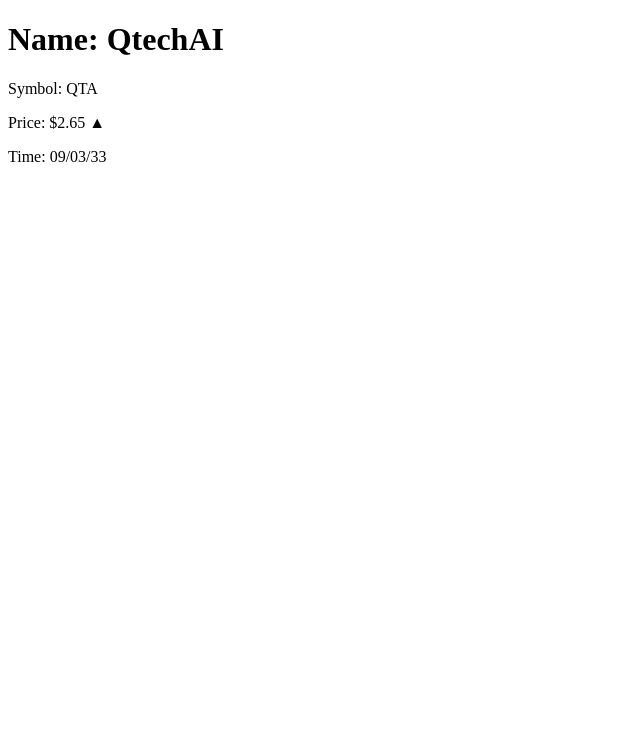
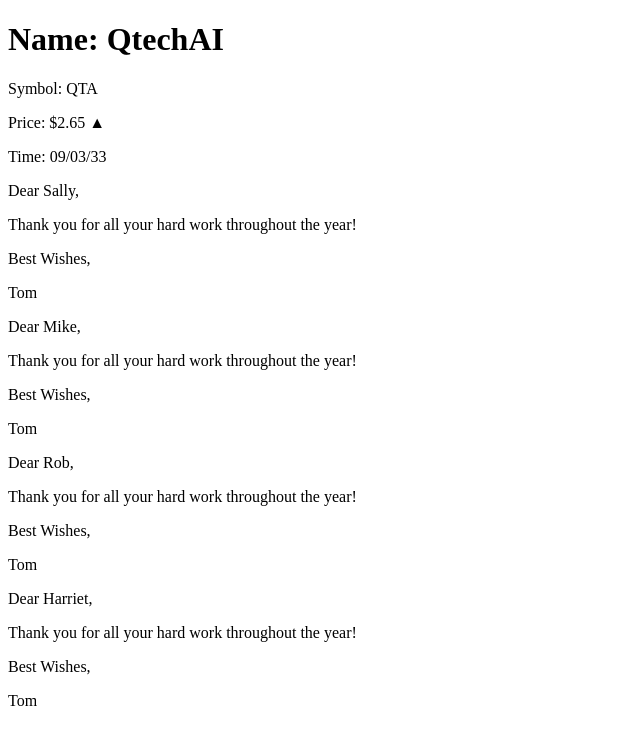
Before and after one commit to marcTeox/codeLesson, a plain HTML site: page index.html in a window 1280 px wide. Shown: the whole page, without its empty margins (0-640 px from the left). Drawn offline with Linux system fonts and the light colour scheme.

Commit message:
adding rest.js and link to the index.html

```diff
--- a/index.html
+++ b/index.html
@@ -13,6 +13,9 @@
       <p class="techPrice"></p>
       <p class="techTime"></p>
     </div>
+
+    <div id="labels-container"></div>
     <script type="module" src="./qtect.js"></script>
+    <script type="module" src="./rest.js"></script>
   </body>
 </html>
--- /dev/null
+++ b/rest.js
@@ -0,0 +1,25 @@
+function getLabelsHtml(message, sender, ...recipients) {
+  let labelsHtml = "";
+  recipients.forEach((recipient) => {
+    let template = `<div class="label-card">
+      <p>Dear ${recipient.name},</p>
+      <p>${message}</p>
+      <p>Best Wishes,</p>
+      <p>${sender}</p>
+    </div>`;
+    labelsHtml += template;
+  });
+  return labelsHtml;
+}
+
+const text = "Thank you for all your hard work throughout the year!";
+const sender = "Tom";
+
+document.getElementById("labels-container").innerHTML = getLabelsHtml(
+  text,
+  sender,
+  { name: "Sally" },
+  { name: "Mike" },
+  { name: "Rob" },
+  { name: "Harriet" }
+);
```
